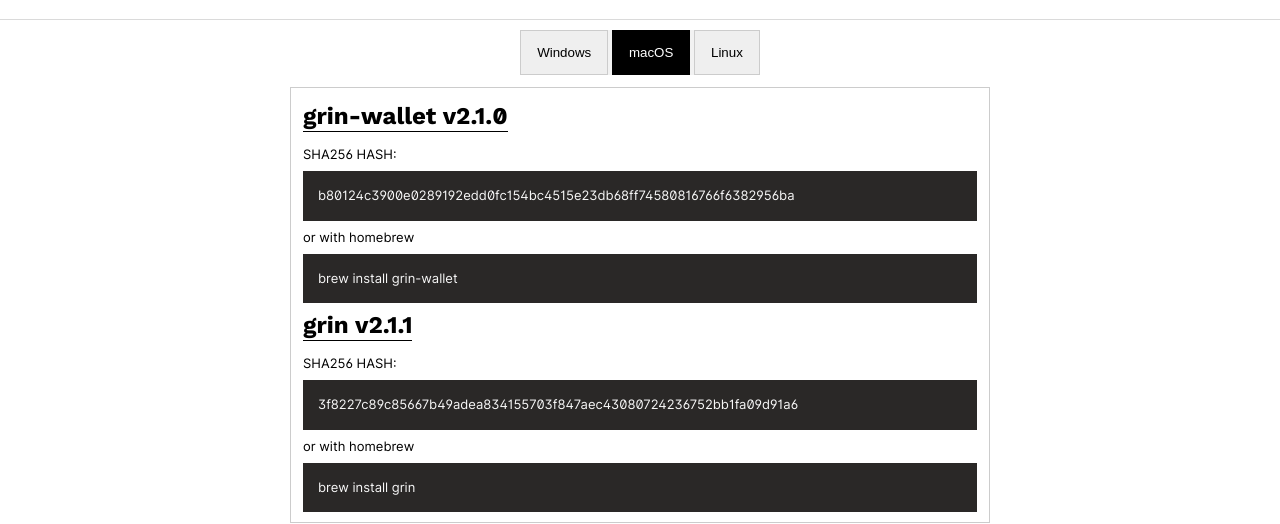
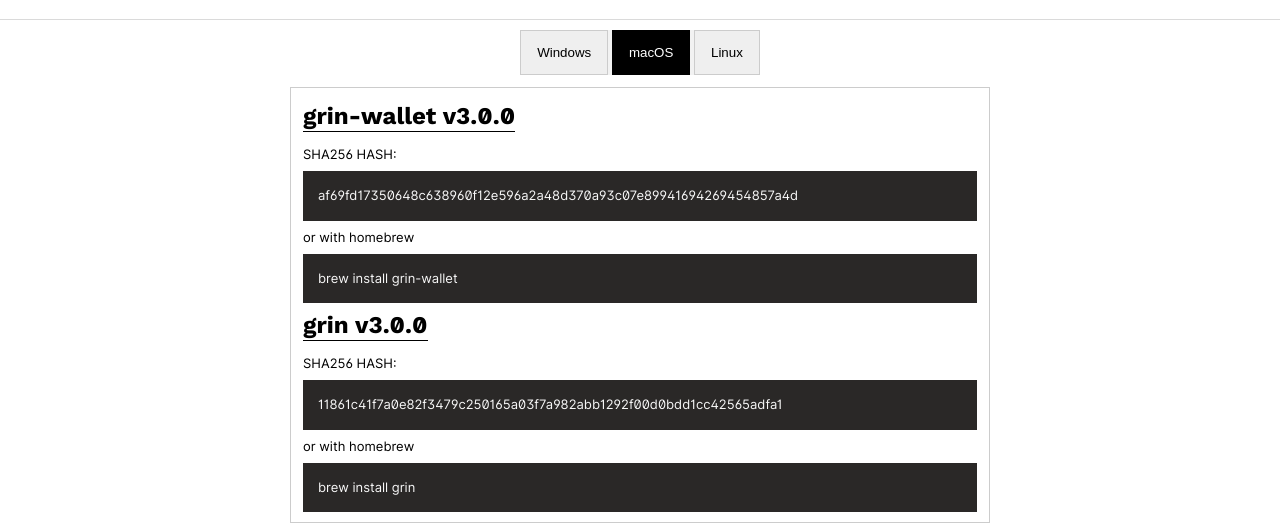
Before and after one commit to mimblewimble/site, a Jekyll site: the page built from download.html, in a window 1280 px wide and 900 px high. Shown: the part 185-709 px from the top of the window. Built offline with Jekyll 4.4.1, drawn with Linux system fonts in a browser that asks for light colours; nearby versions of some CDN libraries.

Commit message:
Update download.html
Thanks to Phyro's awareness I've decided to make sure the downloads page on grin.mw is up-to-date as well. This pull request changes the links and checksums required for Grin and Grin-wallet.

```diff
--- a/download.html
+++ b/download.html
@@ -23,37 +23,37 @@
       <!-- Tab content -->
       <div id="Windows" class="tabcontent">
         <h3><a
-            href="https://github.com/mimblewimble/grin-wallet/releases/download/v2.1.0/grin-wallet-v2.1.0-win-x64.zip">grin-wallet
-            v2.1.0</a></h3>
+            href="https://github.com/mimblewimble/grin-wallet/releases/download/v3.0.0/grin-wallet-v3.0.0-win-x64.zip">grin-wallet
+            v3.0.0</a></h3>
         <div class="codebox-heading">SHA256 HASH:</div>
         <div class="codebox">
-          8ed245835df47243c6719c96d66a3e75a021acfb3d47672592c4863b25e117cb
+          FDBC4031C26E2A3621B366583663F89C2B7560D466665C4C99DDB1E1D874DD6C
         </div>
-        <h3> <a href="https://github.com/mimblewimble/grin/releases/download/v2.1.1/grin-v2.1.1-win-x64.zip">grin
-            v2.1.1</a></h3>
+        <h3> <a href="https://github.com/mimblewimble/grin/releases/download/v3.0.0/grin-v3.0.0-win-x64.zip">grin
+            v3.0.0</a></h3>
         <div class="codebox-heading">SHA256 HASH:</div>
         <div class="codebox">
-          26b11b1ee7f5eadb0c09da45862aa5233786382faea00458d3367f66e3342042
+          F116DB939797D28DAC3AE729D187739A8EFC78B4E3ED4511EFB9187CC033F36F
         </div>
       </div>
 
       <div id="macOS" class="tabcontent">
         <h3><a
-            href="https://github.com/mimblewimble/grin-wallet/releases/download/v2.1.0/grin-wallet-v2.1.0-macos.tar.gz">grin-wallet
-            v2.1.0</a></h3>
+            href="https://github.com/mimblewimble/grin-wallet/releases/download/v3.0.0/grin-wallet-v3.0.0-macos.tar.gz">grin-wallet
+            v3.0.0</a></h3>
         <div class="codebox-heading">SHA256 HASH:</div>
         <div class="codebox">
-          b80124c3900e0289192edd0fc154bc4515e23db68ff74580816766f6382956ba
+          af69fd17350648c638960f12e596a2a48d370a93c07e89941694269454857a4d
         </div>
         <div class="codebox-heading">or with homebrew</div>
         <div class="codebox">
           brew install grin-wallet
         </div>
-        <h3><a href="https://github.com/mimblewimble/grin/releases/download/v2.1.1/grin-v2.1.1-macos.tar.gz">grin
-            v2.1.1</a></h3>
+        <h3><a href="https://github.com/mimblewimble/grin/releases/download/v3.0.0/grin-v3.0.0-macos.tar.gz">grin
+            v3.0.0</a></h3>
         <div class="codebox-heading">SHA256 HASH:</div>
         <div class="codebox">
-          3f8227c89c85667b49adea834155703f847aec43080724236752bb1fa09d91a6
+          11861c41f7a0e82f3479c250165a03f7a982abb1292f00d0bdd1cc42565adfa1
         </div>
         <div class="codebox-heading">or with homebrew</div>
         <div class="codebox">
@@ -63,17 +63,17 @@
 
       <div id="Linux" class="tabcontent">
         <h3> <a
-            href="https://github.com/mimblewimble/grin-wallet/releases/download/v2.1.0/grin-wallet-v2.1.0-linux-amd64.tar.gz">grin-wallet
-            v2.1.0</a></h3>
+            href="https://github.com/mimblewimble/grin-wallet/releases/download/v3.0.0/grin-wallet-v3.0.0-linux-amd64.tar.gz">grin-wallet
+            v3.0.0</a></h3>
         <div class="codebox-heading">SHA256 HASH:</div>
         <div class="codebox">
-          47f3264bf36d6c8f54b840781a2f620abfe93ed79b8a8de849f9f397036e6249
+          216de65b2727ae2bc219fd0ccdcef04371b9bdfabc5b5332450646e356093e21
         </div>
-        <h3> <a href="https://github.com/mimblewimble/grin/releases/download/v2.1.1/grin-v2.1.1-linux-amd64.tar.gz">grin
-            v2.1.1</a></h3>
+        <h3> <a href="https://github.com/mimblewimble/grin/releases/download/v3.0.0/grin-v3.0.0-linux-amd64.tar.gz">grin
+            v3.0.0</a></h3>
         <div class="codebox-heading">SHA256 HASH:</div>
         <div class="codebox">
-          e249883b892c40970c444fe4b2fab874affd8317b1b72f215957b78f2449d928
+          869c2250659cb998ee566c771a59deb0132180917a9dd74363a14ebc22d0b186
         </div>
 	<div class="codebox-heading">or using <a href="https://snapcraft.io/grin">snap</a> install grin and grin-wallet with one command</div>
         <div class="codebox">
```
